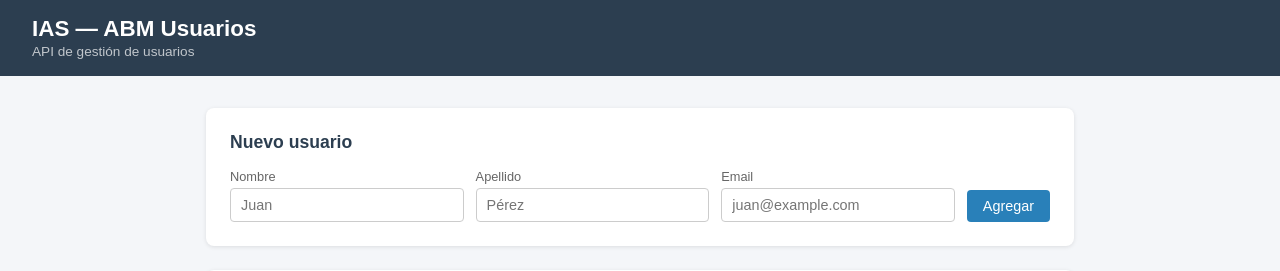
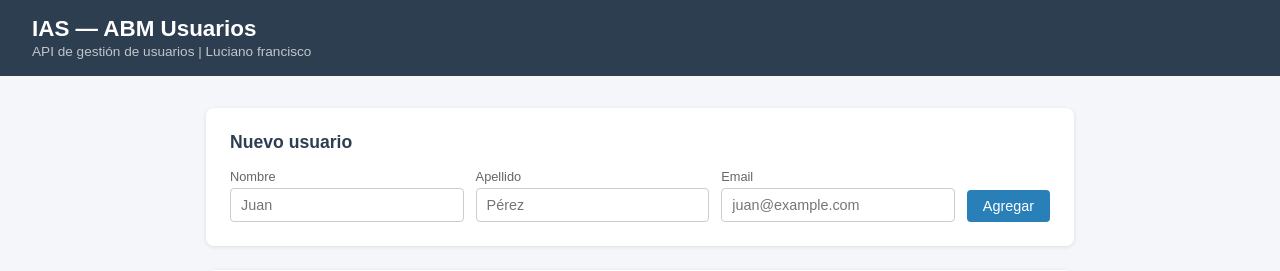
Before and after one commit to FranLucianoo/ias_luciano_api, a Flask app: page / in a window 1280 px wide. Shown: the top 271 px of the page. Run offline with Flask 3, Linux system fonts and the light colour scheme; data that the repository does not hold is empty.

Commit message:
feat: cambio nombre2

```diff
--- a/app/templates/index.html
+++ b/app/templates/index.html
@@ -48,7 +48,7 @@
 
 <header>
   <h1>IAS — ABM Usuarios</h1>
-  <span>API de gestión de usuarios</span>
+  <span>API de gestión de usuarios | Luciano francisco</span>
 </header>
 
 <div class="container">
```
